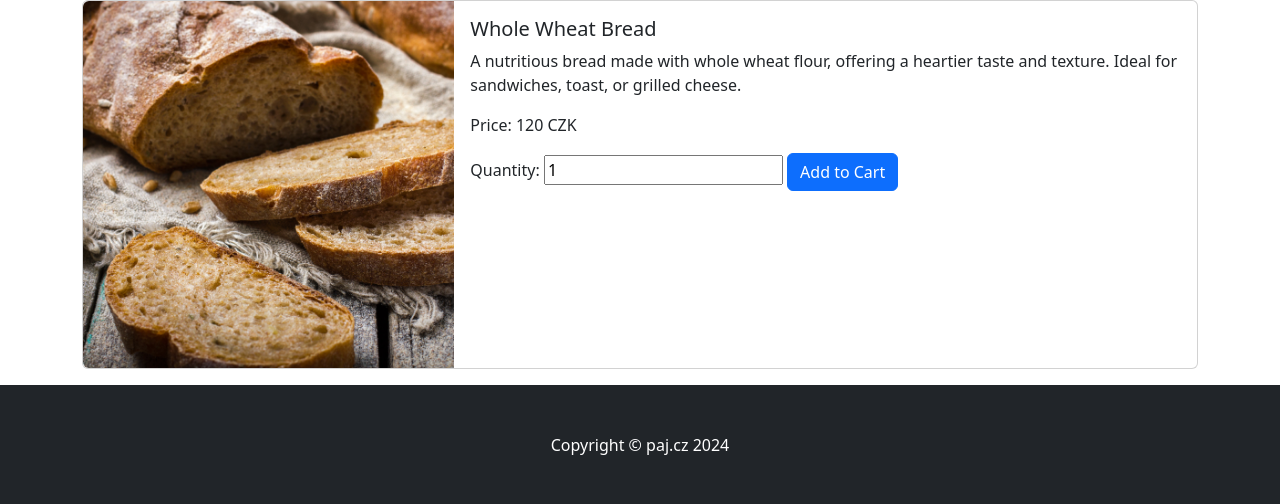
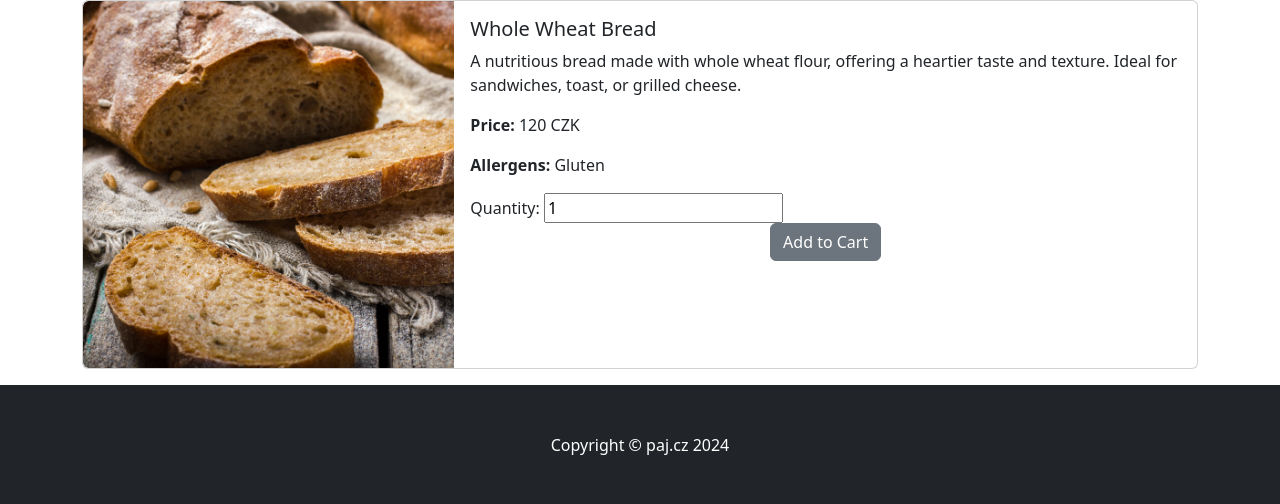
Before and after one commit to PetrMrazek/final_project_CZ20_PM, a Django app: page /products/1 in a window 1280 px wide. Shown: the part 56-560 px from the top of the page. Run offline with Django 5.2, Linux system fonts and the light colour scheme; data comes from the database, SQL or seed files in the repository; some libraries are stand-ins or nearby versions.

```diff
--- a/online_obchod_AJP/settings.py
+++ b/online_obchod_AJP/settings.py
@@ -41,7 +41,7 @@ INSTALLED_APPS = [
     'viewer'
 ]
 
-LOGIN_REDIRECT_URL = 'products'
+LOGIN_REDIRECT_URL = 'cart_summary'
 LOGOUT_REDIRECT_URL = 'main'
 
 MIDDLEWARE = [
--- a/viewer/Templates/product_detail.html
+++ b/viewer/Templates/product_detail.html
@@ -11,15 +11,28 @@
                     <div class="card-body">
                         <h5 class="card-title">{{ product_detail.title }}</h5>
                         <p class="card-text">{{ product_detail.description }}</p>
-                        <p class="card-text">Price: {{ product_detail.price }} CZK</p>
+                        <p class="card-text"><strong>Price:</strong> {{ product_detail.price }} CZK</p>
+                        {% if product_detail.allergens.exists %}
+                            <p class="card-text">
+                                <strong>Allergens:</strong>
+                                {% for allergen in product_detail.allergens.all %}
+                                    {{ allergen.name }}{% if not forloop.last %}, {% endif %}
+                                {% endfor %}
+                            </p>
+                        {% endif %}
 
                         <form method="post" action="{% url 'cart_add' %}">
                             {% csrf_token %}
                             <input type="hidden" name="product_id" value="{{ product_detail.id }}">
                             <label for="quantity">Quantity:</label>
-                            <input type="number" id="quantity" name="quantity" value="1" min="1">
-                            <button type="submit" class="btn btn-primary">Add to Cart</button>
+                            <input type="number" id="quantity" name="quantity" value="1" min="1"><br/>
+                            <div class="text-center">
+                            <button type="submit" class="btn btn-secondary">Add to Cart</button>
+                            </div>
                         </form>
+                        <br/>
+
+
                     </div>
                 </div>
             </div>
--- a/viewer/views.py
+++ b/viewer/views.py
@@ -79,7 +79,7 @@ class ProductDeleteView(PermissionRequiredMixin, DeleteView):
 class SingUpView (CreateView):
     template_name = 'form.html'
     form_class = UserCreationForm
-    success_url = reverse_lazy('login')
+    success_url = reverse_lazy('cart_summary')
 class UserView(TemplateView):
     template_name = 'user.html'
 
```
